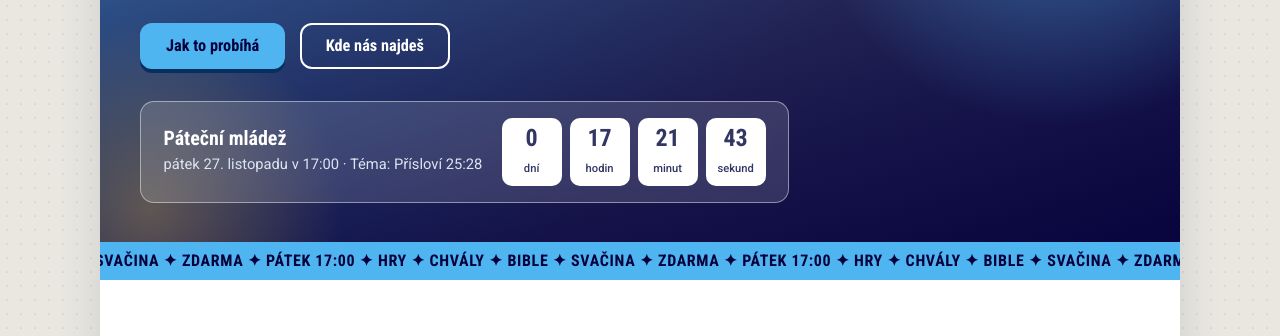
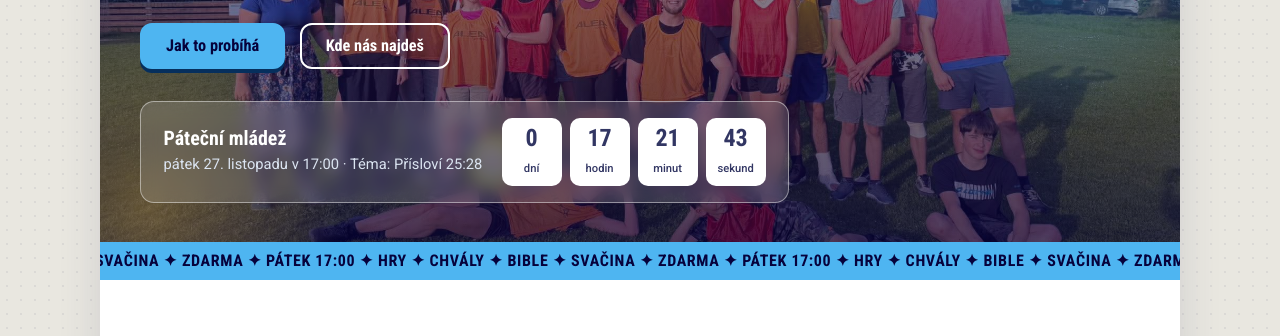
Before and after one commit to krestane-kurim-mladez/web, a plain HTML site: page index.html in a window 1280 px wide. Shown: the part 309-645 px from the top of the page. Drawn offline with Linux system fonts and the light colour scheme; a web font is replaced by a local one.

Commit message:
Admin: aktualizace obsahu (27. 11. 2026 0:38:10)

```diff
--- a/index.html
+++ b/index.html
@@ -366,7 +366,7 @@ var CFG={
   "facebook": "https://www.facebook.com/profile.php?id=61589700260035",
   "address": "Křesťané Kuřim\nLegionářská 281\n664 34 Kuřim",
   "mapQuery": "Legionářská 281, 664 34 Kuřim",
-  "heroPhoto": "",
+  "heroPhoto": "img/hero-mladez.jpeg",
   "heroPos": "center",
   "googleCalendarId": "",
   "weekly": {
```
